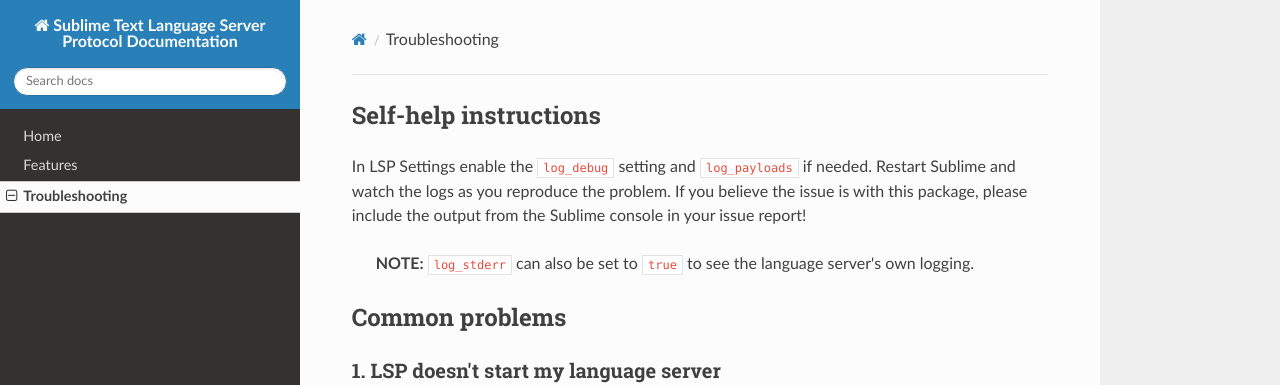
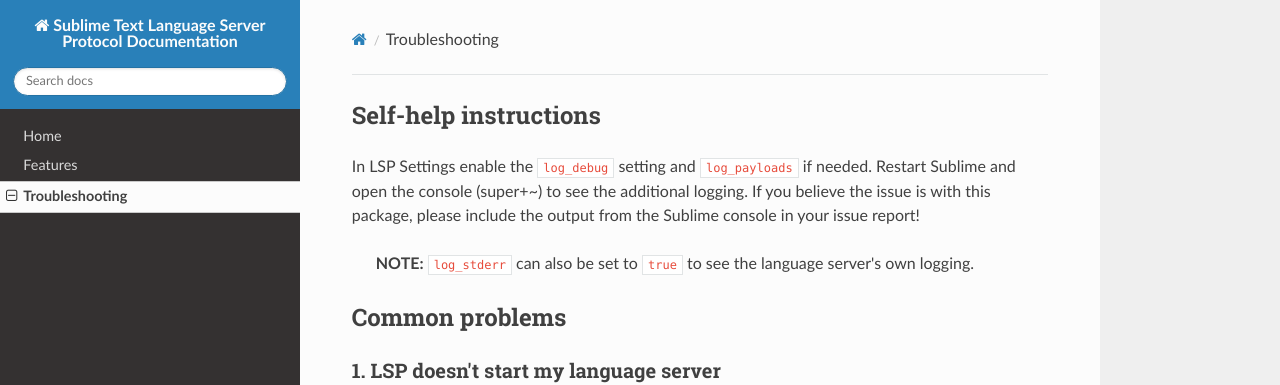
Before and after one commit to sublimelsp/LSP, an MkDocs documentation site: the page built from docs/troubleshooting.md, in a window 1280 px wide and 1168 px high. Shown: the top 385 px of the window. Built offline with MkDocs 1.6.1, drawn with Linux system fonts in a browser that asks for light colours; nearby versions of some CDN libraries.

Commit message:
Docs: Clarify logs = sublime console and update meaning of languageId
Closes #662
Closes #663

```diff
--- a/docs/troubleshooting.md
+++ b/docs/troubleshooting.md
@@ -1,6 +1,7 @@
 ## Self-help instructions
 
-In LSP Settings enable the `log_debug` setting and `log_payloads` if needed. Restart Sublime and watch the logs as you reproduce the problem.
+In LSP Settings enable the `log_debug` setting and `log_payloads` if needed.
+Restart Sublime and open the console (super+~) to see the additional logging.
 If you believe the issue is with this package, please include the output from the Sublime console in your issue report!
 
 > **NOTE:** `log_stderr` can also be set to `true` to see the language server's own logging.
```
Also changed, not shown: docs/index.md (+2 -1 lines).
